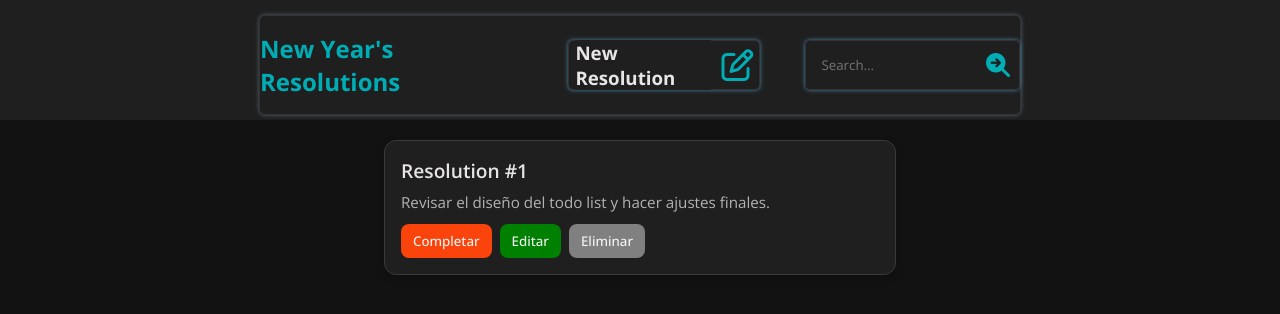
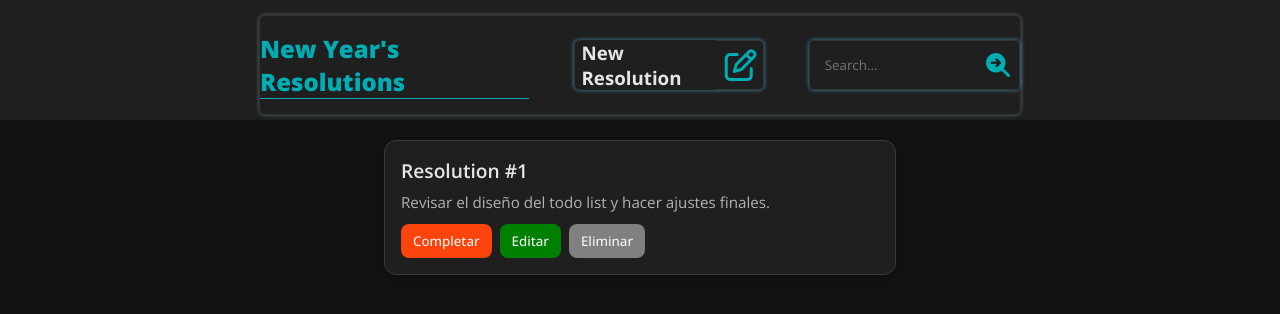
Before and after one commit to DavidFrontendDev/NewYearsResolutions, a plain HTML site: page index.html in a window 1280 px wide. Drawn offline with nearby package versions, Linux system fonts and the light colour scheme.

Commit message:
Titulo modificado

```diff
--- a/style.css
+++ b/style.css
@@ -26,7 +26,14 @@ nav {
   border-radius: 6px;
   box-shadow: 0px 0px 4px rgb(82, 100, 110);
 }
-h1,
+h1 {
+  font-size: 1.5rem;
+  font-weight: 800;
+  color: #e8e8e8;
+  border-bottom: 1px solid #00adb5;
+  background-color: #1f1f1f;
+  margin: 0;
+}
 h3 {
   background-color: #1f1f1f;
 }
```
